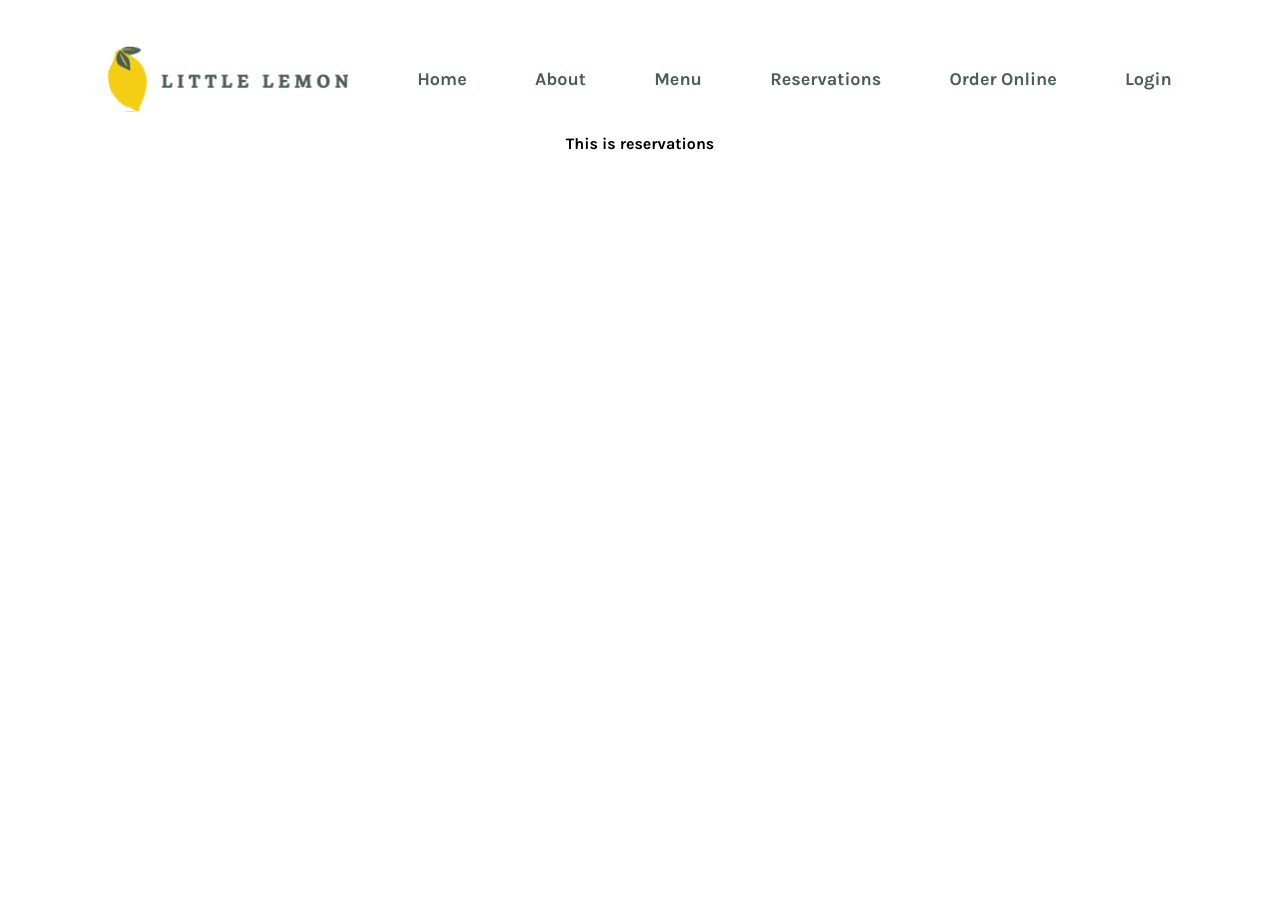
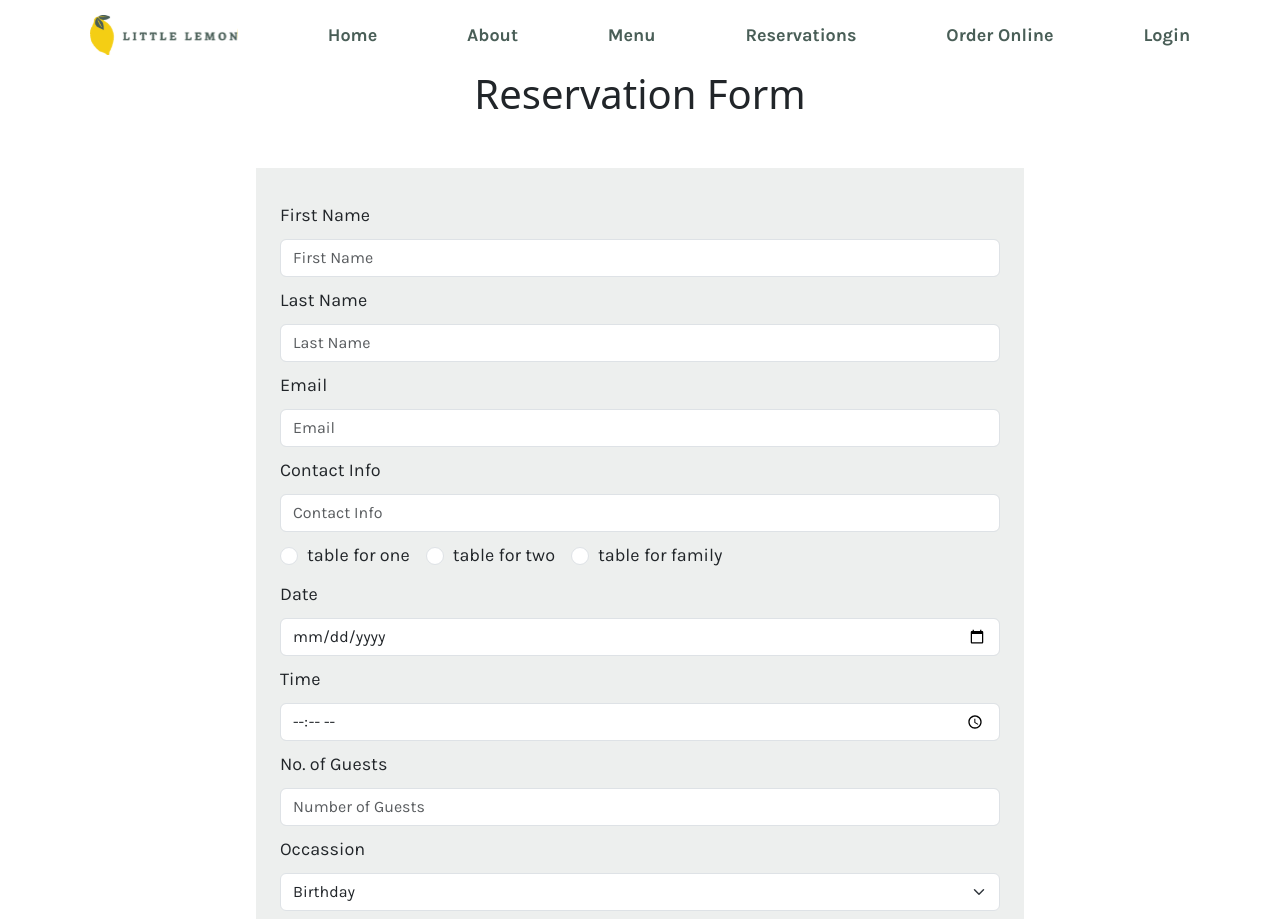
Before and after one commit to tandugonkhalid/Coursera-Capstone, a React (Create React App) app in the folder coursera-capstone/: page /reservations in a window 1280 px wide. Shown: the top 919 px of the page. Before the commit the page ends 800 px from the top, so only its background shows below. Built offline with nearby package versions, Linux system fonts and the light colour scheme; a web font is replaced by a local one.

Commit message:
Added form validation and fixed image bugs

```diff
--- a/coursera-capstone/package.json
+++ b/coursera-capstone/package.json
@@ -7,6 +7,7 @@
     "@testing-library/jest-dom": "^6.9.1",
     "@testing-library/react": "^16.3.1",
     "@testing-library/user-event": "^13.5.0",
+    "bootstrap": "^5.3.8",
     "react": "^19.2.3",
     "react-dom": "^19.2.3",
     "react-router-dom": "^7.14.2",
--- a/coursera-capstone/src/components/Card.js
+++ b/coursera-capstone/src/components/Card.js
@@ -4,6 +4,12 @@ import bgimage from '../assets/greek salad.jpg';
 import bgimage1 from '../assets/bruchetta.svg';
 import bgimage2 from '../assets/lemon dessert.jpg';
 import { Routes, Route, Link } from "react-router-dom";
+
+const size = {
+    width: "340px",
+    borderRadius: "20px 20px 0px 0px",
+    height: "150px"
+}
 
 function Card(){
     return(
@@ -18,7 +24,7 @@ function Card(){
             </div>
             <div id="card">
                 <div class="card-body">
-                    <img class="card-img" src={bgimage} alt="background-image" />
+                    <img class="card-img" src={bgimage} alt="background-image" style={size}/>
                     <div id="card-title">
                         <h4>Greek Salad</h4>
                         <p>$ 12.99</p>
@@ -30,7 +36,7 @@ function Card(){
                     <div class="card-links"><a href="Delivery">Order a delivery</a> </div>
                 </div>
                 <div class="card-body">
-                    <img class="card-img" src={bgimage1} alt="background-image" />
+                    <img class="card-img" src={bgimage1} alt="background-image" style={size} />
                     <div id="card-title">
                         <h4>Bruschetta</h4>
                         <p>$ 5.99</p>
@@ -41,7 +47,7 @@ function Card(){
                     <div class="card-links"><a href="Delivery">Order a delivery</a> </div>
                 </div>
                 <div class="card-body">
-                    <img class="card-img" src={bgimage2} alt="background-image" />
+                    <img class="card-img" src={bgimage2} alt="background-image" style={size} />
                     <div id="card-title">
                         <h4>Lemon Dessert</h4>
                         <p>$ 5.00</p>
--- a/coursera-capstone/src/components/Menu.js
+++ b/coursera-capstone/src/components/Menu.js
@@ -2,6 +2,13 @@ import React from 'react'
 import bgimage from '../assets/greek salad.jpg';
 import bgimage1 from '../assets/bruchetta.svg';
 import bgimage2 from '../assets/lemon dessert.jpg';
+
+const size = {
+    width: "50%",
+    height: "50%",
+    overflow: "hidden",
+    margin: "0 auto"
+}
 
 function Menu(){
     return(
@@ -18,7 +25,7 @@ function Menu(){
                         garnished with crucnhy garlic and rosemary croutons.
                     </p>
                 </div>
-                <img class="card-img" src={bgimage} alt="background-image" />
+                <img class="card-img" src={bgimage} alt="background-image" style={size} />
             </div>
             <div class="menu-item">
                 <div class="menu-desc">
@@ -30,7 +37,7 @@ function Menu(){
                         Our Bruschetta is made from grilled bread that has been semared with garlic and seasoned with salt and olive oil.
                     </p>
                 </div>
-                <img class="card-img" src={bgimage1} alt="background-image" />
+                <img class="card-img" src={bgimage1} alt="background-image" style={size} />
             </div>
             <div class="menu-item">
                 <div class="menu-desc">
@@ -42,7 +49,7 @@ function Menu(){
                         This comes straight from grandma’s recipe book, every last ingredient has been sourced and is as authentic as can be imagined.
                     </p>
                 </div>
-                <img class="card-img" src={bgimage2} alt="background-image" />
+                <img class="card-img" src={bgimage2} alt="background-image" style={size} />
             </div>
         </div>
     );
--- a/coursera-capstone/src/components/Reservations.js
+++ b/coursera-capstone/src/components/Reservations.js
@@ -1,11 +1,111 @@
 import React from 'react';
 import '../index.css';
+import { useState } from 'react';
+import 'bootstrap/dist/css/bootstrap.css';
 
 
 function Reservations(){
+
+    const [values, setValues] = useState({
+        firstname: '',
+        lastname: '',
+        email: '',
+        contact: '',
+        inlineRadioOptions: '',
+        date: '',
+        time: '',
+        guests: '',
+        occassion: ''
+    })
+
+    const handleChanges = (e) => {
+        setValues({...values, [e.target.name]:[e.target.value]})
+    }
+
+    const handleSubmit = (e) => {
+        e.preventDefault();
+        console.log(values);
+    }
+
  return(
         <div>
-            <p>This is reservations</p>
+            <h1>Reservation Form</h1>
+            <form onSubmit={handleSubmit}>
+                <div class="form-group">
+                    <label>First Name</label>
+                </div>
+                <div class="form-group">
+                    <input type="text" placeholder='First Name' class="form-control" name="firstname"
+                    onChange={(e) => handleChanges(e)} required/>
+                </div>
+                <div class="form-group">
+                    <label>Last Name</label>
+                </div>
+                <div class="form-group">
+                    <input type="text" placeholder='Last Name' class="form-control" name="lastname"
+                    onChange={(e) => handleChanges(e)} required/>
+                </div>
+                <div class="form-group">
+                    <label>Email</label>
+                </div>
+                <div class="form-group">
+                    <input type="email" placeholder='Email' class="form-control" name="email"
+                    onChange={(e) => handleChanges(e)} required/>
+                </div>
+                <div class="form-group">
+                    <label>Contact Info</label>
+                </div>
+                <div class="form-group">
+                    <input type="text" placeholder='Contact Info' class="form-control" name="contact"
+                    onChange={(e) => handleChanges(e)} required/>
+                </div>
+                <div class="form-check form-check-inline">
+                    <input class="form-check-input" type="radio" name="inlineRadioOptions" id="inlineRadio1" value="table for one"
+                    onChange={(e) => handleChanges(e)}/>
+                    <label class="form-check-label" for="inlineRadio1">table for one</label>
+                </div>
+                <div class="form-check form-check-inline">
+                    <input class="form-check-input" type="radio" name="inlineRadioOptions" id="inlineRadio1" value="table for two"
+                    onChange={(e) => handleChanges(e)}/>
+                    <label class="form-check-label" for="inlineRadio1">table for two</label>
+                </div>
+                <div class="form-check form-check-inline">
+                    <input class="form-check-input" type="radio" name="inlineRadioOptions" id="inlineRadio1" value="table for family"
+                    onChange={(e) => handleChanges(e)}/>
+                    <label class="form-check-label" for="inlineRadio1">table for family</label>
+                </div>
+                <div class="form-group">
+                    <label>Date</label>
+                </div>
+                <div class="form-group">
+                    <input type="date" placeholder='Date' class="form-control" name="date"
+                    onChange={(e) => handleChanges(e)} required/>
+                </div>
+                <div class="form-group">
+                    <label>Time</label>
+                </div>
+                <div class="form-group">
+                    <input type="time" placeholder='time' class="form-control" name="time"
+                    onChange={(e) => handleChanges(e)} required/>
+                </div>
+                <div class="form-group">
+                    <label>No. of Guests</label>
+                </div>
+                <div class="form-group">
+                    <input type="number" placeholder='Number of Guests' class="form-control" name="guests"
+                    onChange={(e) => handleChanges(e)} required/>
+                </div>
+                <div class="form-group">
+                    <label>Occassion</label>
+                </div>
+                <select class="form-select" aria-label="Default select example" name="occassion">
+                    <option value="Birthday" selected>Birthday</option>
+                    <option value="Anniversary">Anniversary</option>
+                </select>
+                <div>
+                    <button type="submit" class="btn btn-primary">Submit</button>
+                </div>
+            </form>
         </div>
  );
 }
--- a/coursera-capstone/src/index.css
+++ b/coursera-capstone/src/index.css
@@ -5,17 +5,11 @@ body {
   -webkit-font-smoothing: antialiased;
   -moz-osx-font-smoothing: grayscale;
   color: black;
-  margin: 40px;
 }
 
 code {
   font-family: source-code-pro, Menlo, Monaco, Consolas, 'Courier New',
     monospace;
-}
-
-img{
-  width: 240.6px;
-  height: 78px;
 }
 
 nav{
@@ -124,12 +118,13 @@ nav{
   justify-content: space-between;
   font-family: "Markazi Text", serif;
   font-size: 24px;
+  margin: 3em;
 }
 
 #card{
   display: flex;
   align-items: center;
-  justify-content: space-around;
+  justify-content: space-between;
   font-family: "Karla", sans-serif;
   font-size: 18px;
   text-decoration: none;
@@ -141,6 +136,8 @@ nav{
     width: 270px;
     background-color: #EDEFEE;
     border-radius: 20px 20px 0px 0px;
+    margin: 10px 50px;
+
 }
 
 .card-desc{
@@ -161,12 +158,6 @@ nav{
     }
 }
 
-.card-img{
-  width: 270px;
-  height: 180px;
-  border-radius: 20px 20px 0px 0px;
-}
-
 .card-links{
   margin: 1rem;
   text-align: left;
@@ -184,7 +175,7 @@ nav{
   font-family: "Karla", sans-serif;
   font-size: 18px;
   text-decoration: none;
-  margin-top: 3em;
+  margin: 3em;
   background-color: #EDEFEE;
   border-radius: 10px;
 }
@@ -200,5 +191,22 @@ nav{
 }
 
 .menu-title p{
-  color: #F4CE14
+  color: #F4CE14;
 }
+
+form{
+  background-color: #EDEFEE;
+  margin: 50px 20vw 50px 20vw;
+  padding: 1.5rem;
+  font-family: "Karla", sans-serif;
+  font-size: 18px;
+  text-align: left;
+}
+
+.form-group{
+  margin: 10px 0;
+}
+
+.btn{
+  margin: 10px 0;
+}
```
Also changed, not shown: 1 other file (tests, documents, lock files or other folders).
